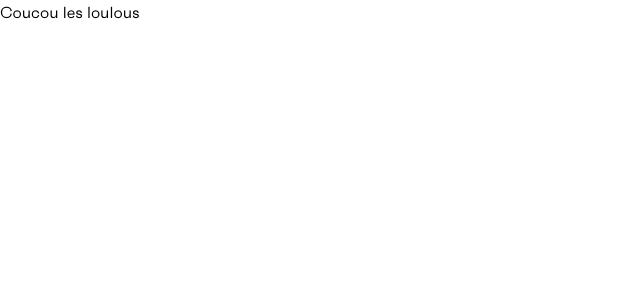
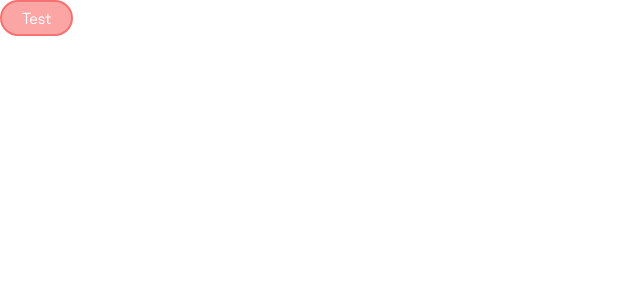
Before and after one commit to floriaaan/agile-toolbox, a Next.js app: page / in a window 1280 px wide. Shown: the top 300 px of the page, without its empty margins (0-640 px from the left). Built offline with nearby package versions, Linux system fonts and the light colour scheme.

Commit message:
(feat) Button: made custom Button component

```diff
--- /dev/null
+++ b/components/Button.jsx
@@ -0,0 +1,9 @@
+const Button = ({content, bgColor, borderColor, textColor}) => {
+    return(
+        <div>
+            <button className={`rounded-full border-2 py-1 px-5 ${borderColor} ${bgColor} ${textColor}`}>{content ? content : 'Button'}</button>
+        </div>
+    )
+}
+
+export default Button;
--- a/pages/index.js
+++ b/pages/index.js
@@ -1,5 +1,7 @@
+import Button from "../components/Button";
+
 export default function Home() {
     return (
-        <h1>Coucou les loulous</h1>
+        <Button content='Test' borderColor='border-red-400' bgColor='bg-red-300' textColor='text-white'/>
     )
 }
```
